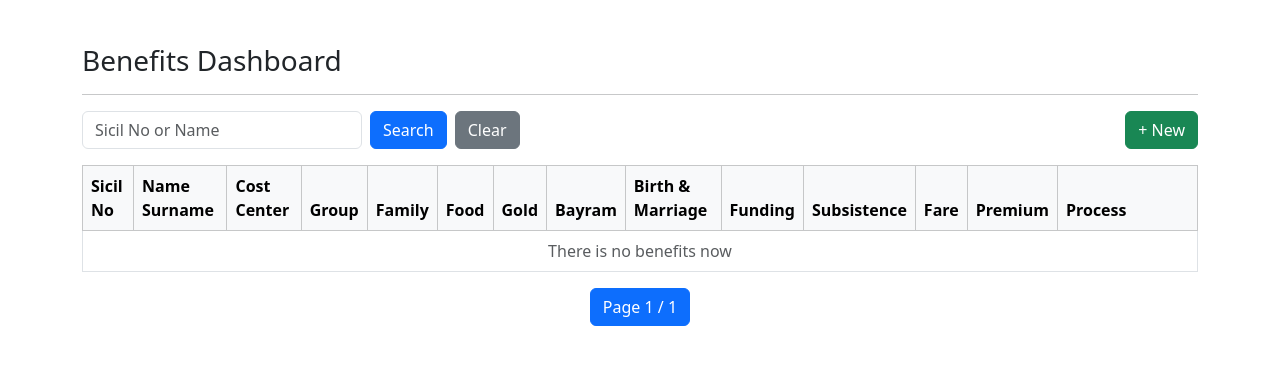
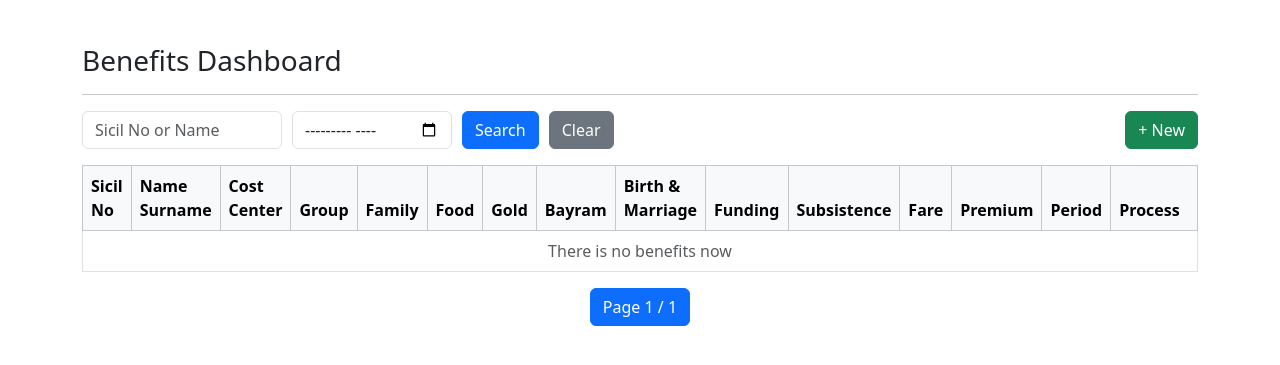
Before and after one commit to omercengiz/putzmeisterapp, a Django app: page /benefits/ in a window 1280 px wide. Shown: the part 56-421 px from the top of the page. Run offline with Django 4.2, Linux system fonts and the light colour scheme; a user stored in the database is signed in; data that the repository does not hold is empty; parts of the project's set-up code (start-up, migrations or seed data) failed here and were passed over.

Commit message:
feat: adding a new feature

```diff
--- a/benefits/views.py
+++ b/benefits/views.py
@@ -3,6 +3,7 @@ from django.contrib.auth.decorators import login_required
 from django.contrib import messages
 from django.db import IntegrityError
 from django.core.paginator import Paginator
+from datetime import timedelta, datetime
 
 from .models import Benefit
 from .forms import BenefitForm
@@ -10,20 +11,32 @@ from .forms import BenefitForm
 @login_required
 def benefit_list(request):
     q = request.GET.get('q')
+    period = request.GET.get('period')
     qs = Benefit.objects.select_related('worker', 'worker__group', 'worker__s_no').all()
 
     if q:
         # sicil_no veya isimden arasın
         qs = qs.filter(worker__sicil_no__icontains=q) | qs.filter(worker__name_surname__icontains=q)
 
+
+
+    if period:
+        try:
+            start = datetime.strptime(period, "%Y-%m").date()
+            end_month = (start.replace(day=28) + timedelta(days=4)).replace(day=1)  # sonraki ayın 1'i
+            qs = qs.filter(period__gte=start, period__lt=end_month)
+        except ValueError:
+            pass  # yanlış tarih formatı varsa ignore et
+
     qs = qs.order_by('worker__sicil_no')
-    paginator = Paginator(qs, 10)
+    paginator = Paginator(qs, 5)
     page = request.GET.get('page')
     page_obj = paginator.get_page(page)
 
     return render(request, 'benefits/benefit_list.html', {
         'page_obj': page_obj,
         'query': q or '',
+        'selected_period': period or '',
     })
 
 @login_required
@@ -36,7 +49,7 @@ def benefit_create(request):
             return redirect('benefits:list')
         except IntegrityError:
             # OneToOne
-            form.add_error('worker', 'There is already a benefit record for this employee.')
+            form.add_error('period', 'This worker already has a benefit record for this month.')
     return render(request, 'benefits/benefit_form.html', {'form': form, 'title': 'New Benefit'})
 
 @login_required
--- a/templates/benefits/benefit_form.html
+++ b/templates/benefits/benefit_form.html
@@ -5,7 +5,7 @@
 <div class="row">
     <div class="col-md-10 offset-md-1">
 
-        <h3>Add New Benefits</h3>
+        <h3>Benefit</h3>
         <hr>
 
         <form method="post" novalidate>
@@ -13,6 +13,10 @@
             <div class="row">
                 <div class="col-md-6 mb-3">
                     {{ form.worker|as_crispy_field }}
+                </div>
+
+                <div class="col-md-6 mb-3">
+                    {{ form.period|as_crispy_field }}
                 </div>
 
                 <div class="col-md-6 mb-3">
--- a/templates/benefits/benefit_list.html
+++ b/templates/benefits/benefit_list.html
@@ -6,10 +6,14 @@
 
 <div class="row mb-3 align-items-center">
   <div class="col-md-6">
-    <form method="get" class="d-flex">
-      <input type="text" name="q" class="form-control me-2" placeholder="Sicil No or Name"
-             value="{{ query|default_if_none:'' }}" style="max-width:280px;">
-      <button type="submit" class="btn btn-primary me-2">Search</button>
+    <form method="get" class="d-flex" style="gap: 10px;">
+      <input type="text" name="q" class="form-control" placeholder="Sicil No or Name"
+            value="{{ query|default_if_none:'' }}" style="max-width:200px;">
+
+      <input type="month" name="period" class="form-control"
+            value="{{ selected_period|default_if_none:'' }}" style="max-width:160px;">
+
+      <button type="submit" class="btn btn-primary">Search</button>
       <a href="{% url 'benefits:list' %}" class="btn btn-secondary">Clear</a>
     </form>
   </div>
@@ -35,6 +39,7 @@
       <th>Subsistence</th>
       <th>Fare</th>
       <th>Premium</th>
+      <th>Period</th>
 
       <th style="width:140px;">Process</th>
     </tr>
@@ -62,6 +67,7 @@
       <td>{{ b.harcirah|floatformat:2 }}</td>
       <td>{{ b.yol_parasi|floatformat:2 }}</td>
       <td>{{ b.prim|floatformat:2 }}</td>
+      <td>{{ b.period|date:"F Y" }}</td>
 
       <td class="text-nowrap">
         <div class="d-flex justify-content-start gap-2">
@@ -80,18 +86,31 @@
 <nav aria-label="Sayfalama">
   <ul class="pagination justify-content-center">
     {% if page_obj.has_previous %}
-      <li class="page-item"><a class="page-link" href="?page=1{% if query %}&q={{query}}{% endif %}">&laquo; First</a></li>
-      <li class="page-item"><a class="page-link" href="?page={{page_obj.previous_page_number}}{% if query %}&q={{query}}{% endif %}">Previous</a></li>
+      <li class="page-item">
+        <a class="page-link"
+           href="?page=1{% if query %}&q={{ query }}{% endif %}{% if selected_period %}&period={{ selected_period }}{% endif %}">&laquo; First</a>
+      </li>
+      <li class="page-item">
+        <a class="page-link"
+           href="?page={{ page_obj.previous_page_number }}{% if query %}&q={{ query }}{% endif %}{% if selected_period %}&period={{ selected_period }}{% endif %}">Previous</a>
+      </li>
     {% endif %}
 
     <li class="page-item active">
-      <span class="page-link">Page {{page_obj.number}} / {{page_obj.paginator.num_pages}}</span>
+      <span class="page-link">Page {{ page_obj.number }} / {{ page_obj.paginator.num_pages }}</span>
     </li>
 
     {% if page_obj.has_next %}
-      <li class="page-item"><a class="page-link" href="?page={{page_obj.next_page_number}}{% if query %}&q={{query}}{% endif %}">Next</a></li>
-      <li class="page-item"><a class="page-link" href="?page={{page_obj.paginator.num_pages}}{% if query %}&q={{query}}{% endif %}">Last &raquo;</a></li>
+      <li class="page-item">
+        <a class="page-link"
+           href="?page={{ page_obj.next_page_number }}{% if query %}&q={{ query }}{% endif %}{% if selected_period %}&period={{ selected_period }}{% endif %}">Next</a>
+      </li>
+      <li class="page-item">
+        <a class="page-link"
+           href="?page={{ page_obj.paginator.num_pages }}{% if query %}&q={{ query }}{% endif %}{% if selected_period %}&period={{ selected_period }}{% endif %}">Last &raquo;</a>
+      </li>
     {% endif %}
   </ul>
 </nav>
+
 {% endblock %}
--- a/workers/forms.py
+++ b/workers/forms.py
@@ -20,7 +20,7 @@ class WorkersForm(forms.ModelForm):
             "bonus"
         ]
         widgets = {
-            'date_of_recruitment': forms.DateInput(attrs={'type': 'date'})
+            'date_of_recruitment': forms.DateInput(format="%Y-%m-%d", attrs={'type': 'date'})
         }
 
     def __init__(self, *args, **kwargs):
```
Also changed, not shown: benefits/forms.py (+40 -6 lines), benefits/models.py (+8 -2 lines), benefits/migrations/0004_alter_benefit_options_benefit_created_at_and_more.py (added).
